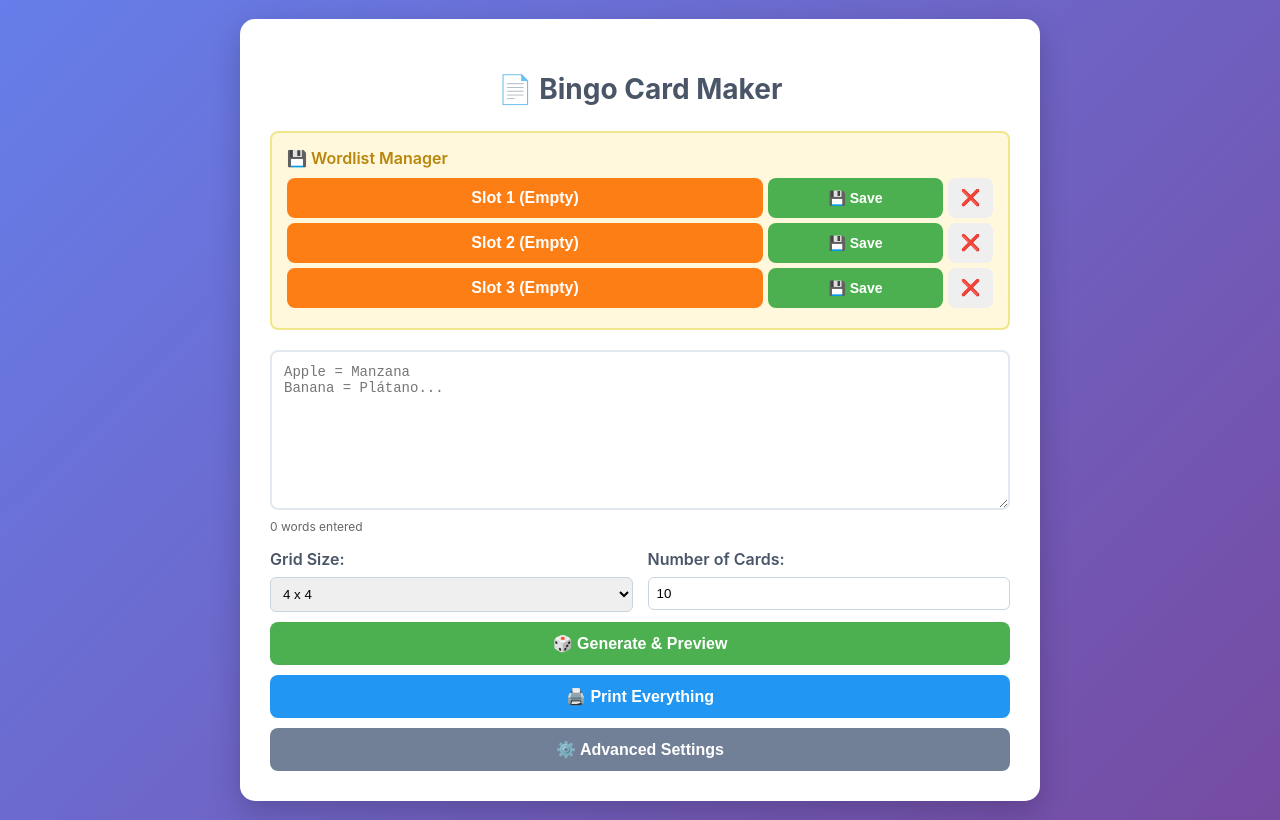
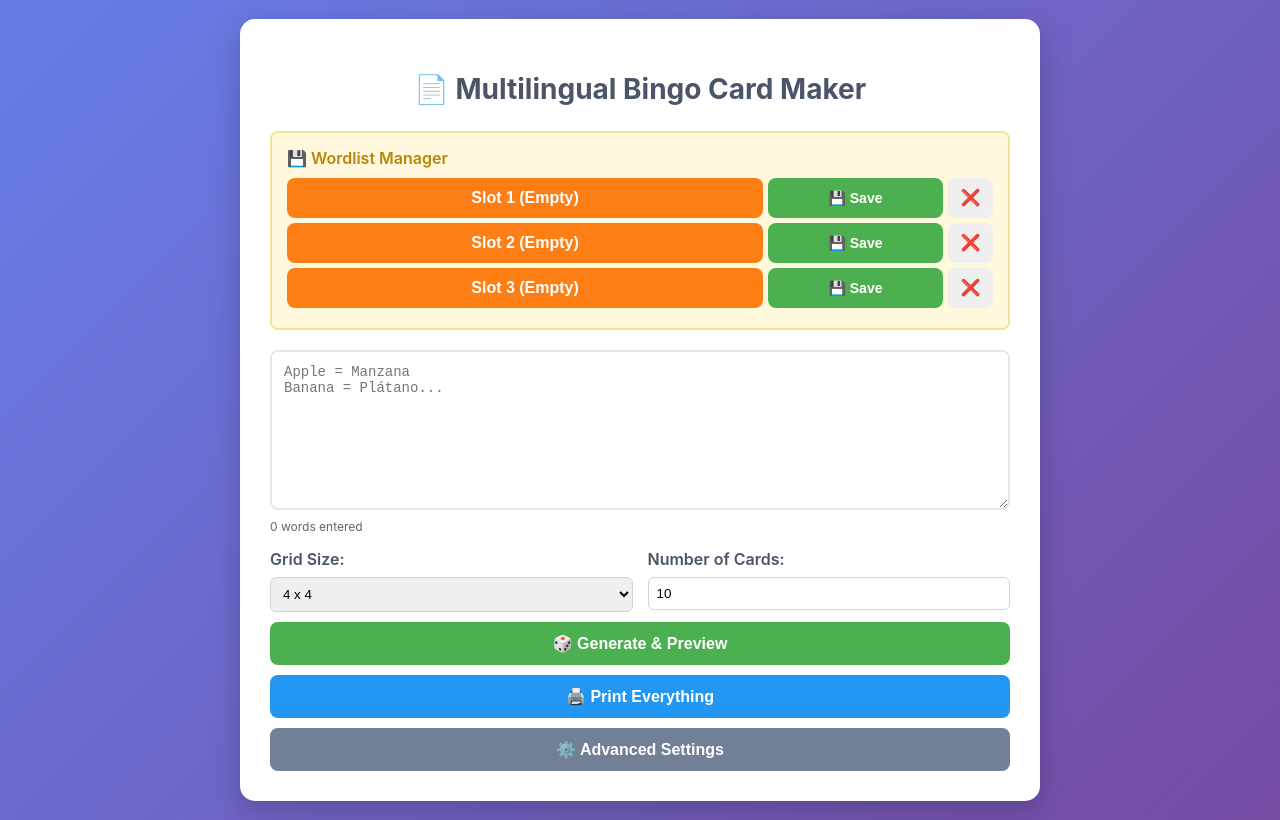
Before and after one commit to RossWebb/Bingo-Cards, a plain HTML site: page index.html in a window 1280 px wide. Drawn offline with Linux system fonts and the light colour scheme.

Commit message:
Rename Bingo Card Maker to Multilingual Bingo Card Maker

```diff
--- a/index.html
+++ b/index.html
@@ -144,7 +144,7 @@
 <body>
 
   <div class="container no-print">
-    <h2>📄 Bingo Card Maker</h2>
+    <h2>📄 Multilingual Bingo Card Maker</h2>
 
     <div class="template-section">
       <div style="font-weight:600; color:#b8860b; margin-bottom:10px;">💾 Wordlist Manager</div>
```
